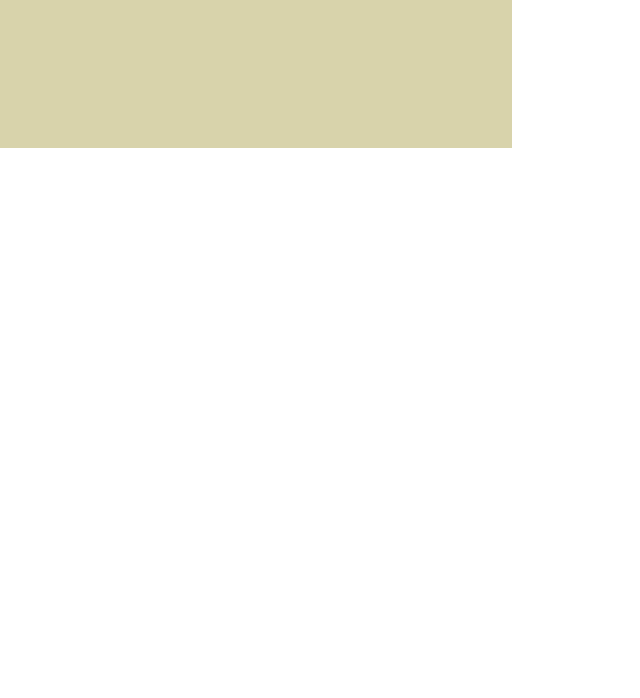
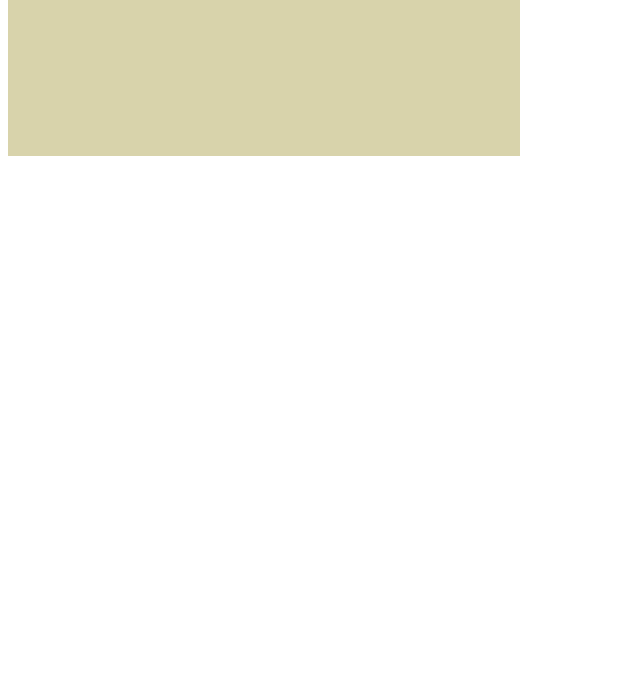
Before and after one commit to ibtawfik/KMSD, a website: page test.html in a window 1280 px wide. Shown: the part 102-800 px from the top of the page, without its empty margins (0-640 px from the left). Drawn offline with Linux system fonts and the light colour scheme.

Commit message:
Update test.css

```diff
--- a/test.css
+++ b/test.css
@@ -1,18 +1,10 @@
-html, body {
-  margin: 0;
-  padding: 0;
-  overflow: hidden;
-  position: fixed!important;
-  vertical-align: center;
-}
-
-a {
-  font-size: 70px;
-  font-family: "Times New Roman", Times, serif;
-}
-
 .back {
   width: 512px;
   height: 250px;
   background: #D8D3AB;
 }
+
+.text {
+  font-size: 70px;
+  font-family: "Times New Roman", Times, serif;
+}
```
